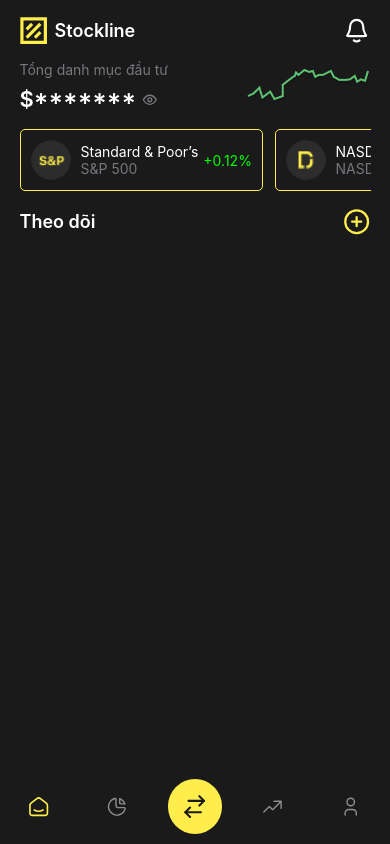
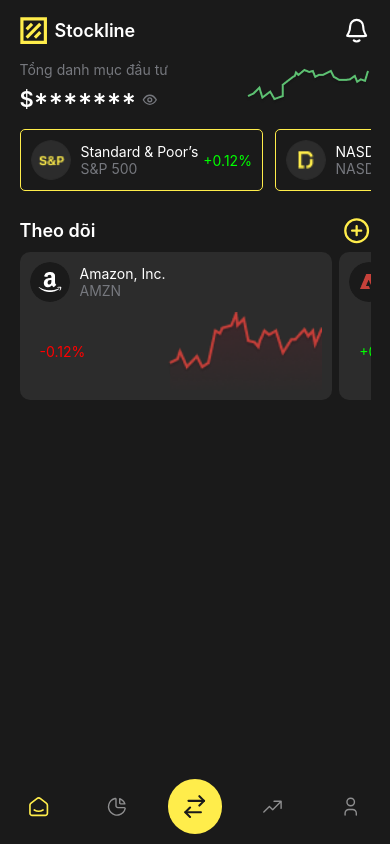
Before and after one commit to TalJa1/StockingApp, a React Native app: screen /Home in a window 390 px wide. Built offline with nearby package versions, Linux system fonts and the light colour scheme.

Commit message:
Refactor typeProps.ts and renderData.ts, add StockHomeData2Interface Refactor Home.tsx, add StockHomeData2Interface and stockHomeData2

```diff
--- a/services/typeProps.ts
+++ b/services/typeProps.ts
@@ -18,7 +18,7 @@
   value: number;
 }
 
-export interface StockData {
+export interface StockHomeData2Interface {
   logo: any;
   name: string;
   shortName: string;
--- a/views/bottomNavigator/Home.tsx
+++ b/views/bottomNavigator/Home.tsx
@@ -12,8 +12,11 @@
 import {container, vh, vw} from '../../services/styleSheet';
 import {SafeAreaView} from 'react-native-safe-area-context';
 import {addIcon, notiIcon, stocklineIcon, viewIcon} from '../../assets/svgXML';
-import {StockHomeData1Interface} from '../../services/typeProps';
-import {stockHomeData1} from '../../services/renderData';
+import {
+  StockHomeData1Interface,
+  StockHomeData2Interface,
+} from '../../services/typeProps';
+import {stockHomeData1, stockHomeData2} from '../../services/renderData';
 
 const Home = () => {
   useStatusBar('#1A1A1A');
@@ -50,11 +53,60 @@
 };
 
 const FollowView: React.FC = () => {
+  const stockData2: StockHomeData2Interface[] = stockHomeData2;
   return (
     <View>
       <View style={styles.followHeader}>
         <Text style={styles.followHeaderTxT}>Theo dõi</Text>
         {addIcon(vw(7), vw(7))}
+      </View>
+      <View>
+        <ScrollView
+          horizontal
+          showsHorizontalScrollIndicator={false}
+          contentContainerStyle={{columnGap: vw(2)}}>
+          {stockData2.map((item, index) => {
+            return (
+              <View
+                key={index}
+                style={[styles.stockContainer, {backgroundColor: '#2C2C2C'}]}>
+                <View style={styles.topRow}>
+                  {item.logo ? (
+                    <Image source={item.logo} style={styles.logo} />
+                  ) : (
+                    <View style={styles.circle}>
+                      <Text style={styles.circleText}>
+                        {item.shortName.charAt(0)}
+                      </Text>
+                    </View>
+                  )}
+                  <View style={styles.column}>
+                    <Text style={styles.nameText}>{item.name}</Text>
+                    <Text style={styles.shortNameText}>{item.shortName}</Text>
+                  </View>
+                </View>
+                <View style={styles.bottomRow}>
+                  <Text
+                    style={[
+                      styles.valueText,
+                      {color: item.isIncrease ? '#00FF00' : '#FF0000'},
+                    ]}>
+                    {item.isIncrease ? '+' : '-'}
+                    {item.value}%
+                  </Text>
+                  <Image
+                    source={item.chart}
+                    style={{
+                      width: vw(40),
+                      height: vw(20),
+                      resizeMode: 'cover',
+                    }}
+                  />
+                </View>
+              </View>
+            );
+          })}
+        </ScrollView>
       </View>
     </View>
   );
@@ -215,10 +267,31 @@
     flexDirection: 'row',
     justifyContent: 'space-between',
     alignItems: 'center',
+    paddingVertical: vh(1),
   },
   followHeaderTxT: {
     color: '#FFFFFF',
     fontSize: 18,
     fontWeight: '600',
   },
+  stockContainer: {
+    width: vw(80),
+    padding: 10,
+    backgroundColor: '#1A1A1A',
+    borderRadius: 10,
+  },
+  topRow: {
+    flexDirection: 'row',
+    alignItems: 'center',
+  },
+  bottomRow: {
+    flexDirection: 'row',
+    justifyContent: 'space-between',
+    alignItems: 'center',
+    marginTop: 10,
+  },
+  chart: {
+    width: 60,
+    height: 30,
+  },
 });
```
